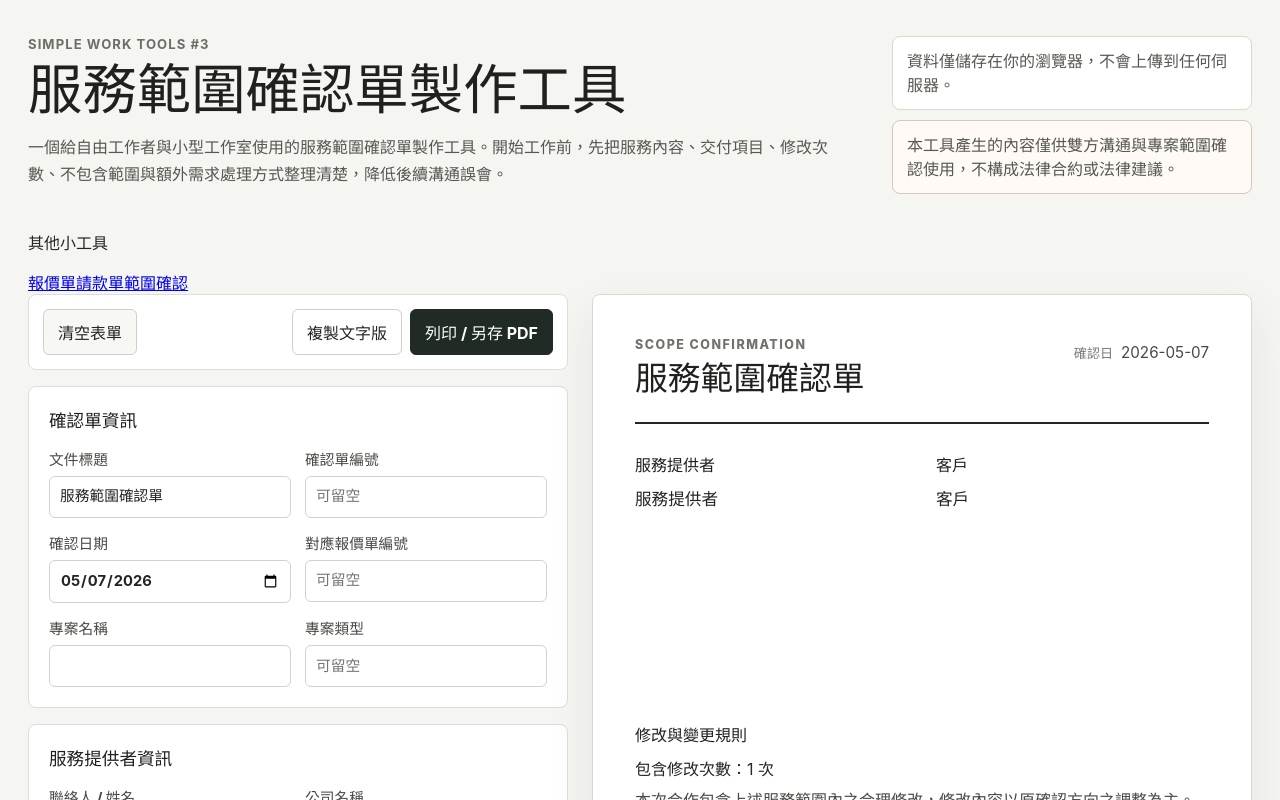
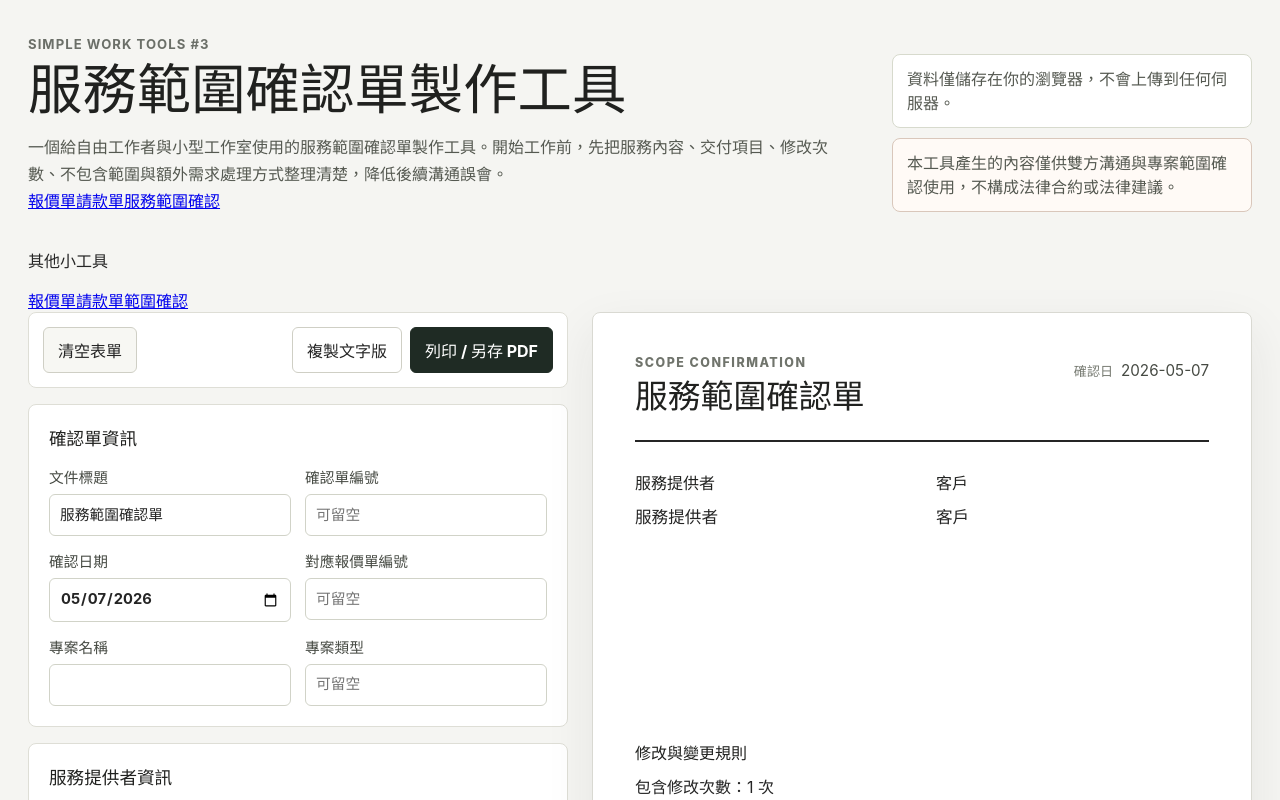
Before and after one commit to dong-sc/simple-scope-confirmation-generator, a React (Vite) app: page / in a window 1280 px wide. Shown: the top 800 px of the page. Built offline with nearby package versions, Linux system fonts and the light colour scheme.

Commit message:
Add header tool shortcuts

```diff
--- a/src/components/Header.tsx
+++ b/src/components/Header.tsx
@@ -1,4 +1,22 @@
 import { legalDisclaimer } from '../utils/defaultScopeConfirmation';
+
+const shortcuts = [
+  {
+    label: '報價單',
+    href: 'https://dong-sc.github.io/simple-quote-generator/',
+    current: false,
+  },
+  {
+    label: '請款單',
+    href: 'https://dong-sc.github.io/simple-payment-request-generator/',
+    current: false,
+  },
+  {
+    label: '服務範圍確認',
+    href: 'https://dong-sc.github.io/simple-scope-confirmation-generator/',
+    current: true,
+  },
+];
 
 export function Header() {
   return (
@@ -9,6 +27,17 @@ export function Header() {
         <p className="intro">
           一個給自由工作者與小型工作室使用的服務範圍確認單製作工具。開始工作前，先把服務內容、交付項目、修改次數、不包含範圍與額外需求處理方式整理清楚，降低後續溝通誤會。
         </p>
+        <nav className="header-tool-shortcuts" aria-label="其他接案文件工具">
+          {shortcuts.map((shortcut) => (
+            <a
+              aria-current={shortcut.current ? 'page' : undefined}
+              href={shortcut.href}
+              key={shortcut.href}
+            >
+              {shortcut.label}
+            </a>
+          ))}
+        </nav>
       </div>
       <div className="header-notes">
         <p className="privacy-note">資料僅儲存在你的瀏覽器，不會上傳到任何伺服器。</p>
```
